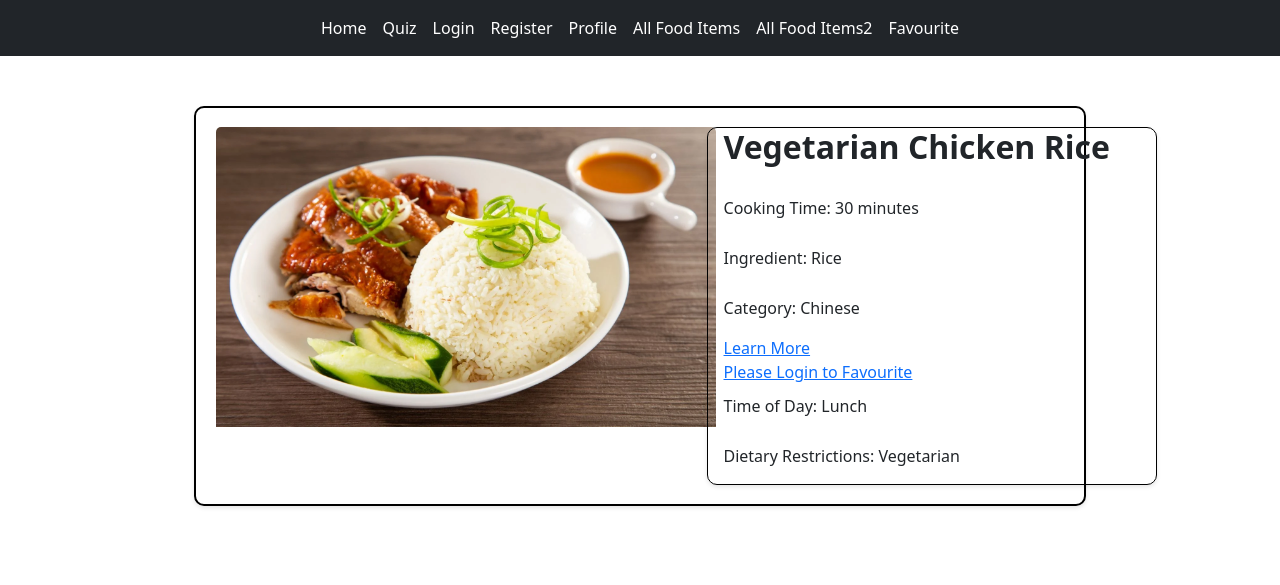
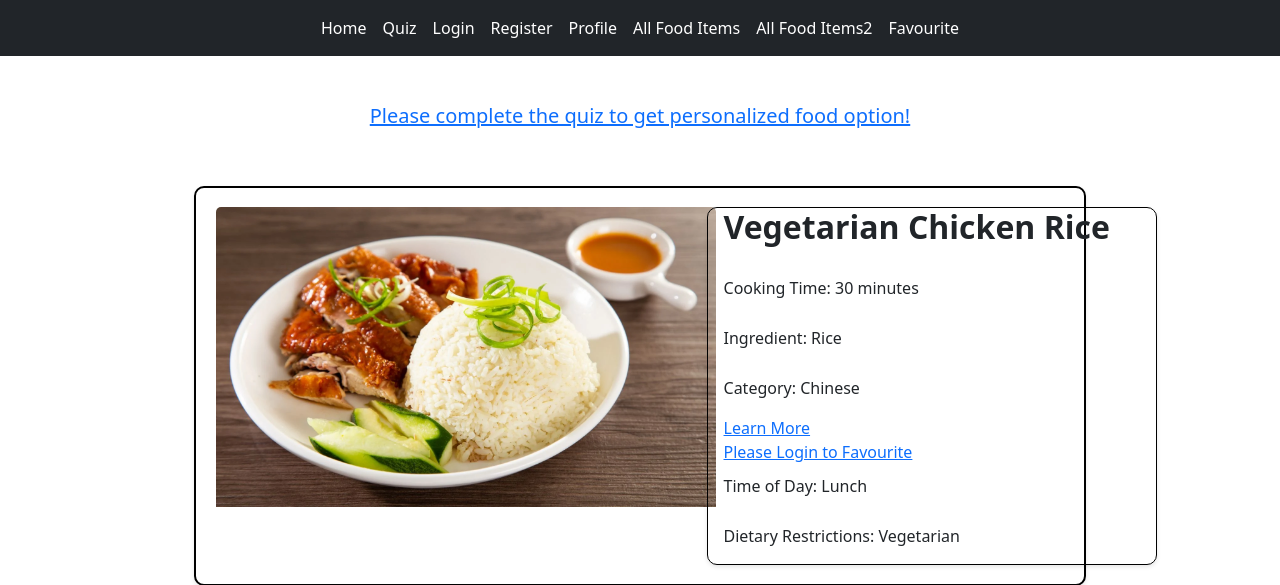
Before and after one commit to ronjohn5on/hackathon2023, a Flask app: page /food_items2 in a window 1280 px wide. Shown: the top 585 px of the page. Run offline with Flask 3, Linux system fonts and the light colour scheme.

Commit message:
UIUX: Prompt them if they havent done quiz etc

```diff
--- a/__init__.py
+++ b/__init__.py
@@ -769,6 +769,29 @@ def display_food_items():
     food_items = food.query.all()
     return render_template('food_items.html', food_items=food_items)
 
+def quiz_check():
+    if session.get('logged_in'):
+        test_results_id = Users.query.filter_by(username=session.get('username')).first().test_results
+        if test_results_id:
+            return True #If logged in user have test result
+        return False#If logged in user have no test result
+    elif session.get('quiz_choices'):
+        return True #If user is not logged in and have quiz
+    return False #If no quiz for not logged in user
+
+def getQuizAnswer():
+    if session.get('logged_in'):
+        if quiz_check():
+            test_results_id = Users.query.filter_by(username=session.get('username')).first().test_results
+            return TestResults.query.filter_by(id=test_results_id).first()
+        else:
+            return None
+    elif session.get('quiz_choices'):
+        return session['quiz_choices']
+    return None
+
+
+
 def return_food_on_quiz():
     try:
         if session.get('logged_in'):
@@ -860,6 +883,7 @@ def test():
 @app.route('/food_items2')
 def display_food_items2():
     # Query the food table to retrieve all food items
+
     food_items = return_food_on_quiz()
     favourite_list = None
     #Get user favourite list
@@ -867,7 +891,7 @@ def display_food_items2():
         account_id = Users.query.filter_by(username=session.get('username')).first().id
         favourite_list = [i.food_id_foreign_key for i in Favourites.query.filter_by(account_id_foreign_key=account_id).all()]
         print(favourite_list)
-    return render_template('food_items2.html', food_items=food_items, favourite_list=favourite_list)
+    return render_template('food_items2.html', quiz_completed=quiz_check(), food_items=food_items, foodItemCount=len(food_items), favourite_list=favourite_list, quizAnswer=getQuizAnswer())
 
 @app.route('/quiz',methods=['GET', 'POST'])
 def quizPage():
--- a/templates/food_items2.html
+++ b/templates/food_items2.html
@@ -68,7 +68,26 @@ img{
 </style>
 {% endblock %}
 <div class="container">
+    {% if quiz_completed %}
+    <br><br>
+
+    <h5 class="text-center">
+        <p>Time: {{quizAnswer.time}}, Diet: {{quizAnswer.diet}}, Cuisine: {{quizAnswer.cuisine}}
+        {% if quizAnswer.goal1 != None%}, goal1: {{quizAnswer.goal1}}{% endif %}
+        {% if quizAnswer.goal2 != None%}, goal2: {{quizAnswer.goal2}}{% endif %}
+        {% if quizAnswer.goal3 != None%}, goal3: {{quizAnswer.goal3}}{% endif %}</p></h5>
+    <h5 class="text-center"><a href="{{url_for('quizPage')}}">Click Here To Update</a></h5>
+    {% else %}
+    <br><br>
+    <h5 class="text-center"><a href="{{url_for('quizPage')}}">Please complete the quiz to get personalized food option!</a></h5>
+    {% endif %}
     <div class="row">
+
+        {% if foodItemCount== 0 %}
+        <br><br>
+        <h1 style="color: red">Oh no! There's no food for your preferences currently. We are working on it!</h1>
+        {% else %}
+
         {% for food_item in food_items %}
         <div class="col-lg-4 col-md-6 mb-4">
             <div class="card">
@@ -104,6 +123,7 @@ img{
             </div>
         </div>
         {% endfor %}
+        {% endif %}
     </div>
 </div>
 {% endblock %}
```
Also changed, not shown: 3 other files.
